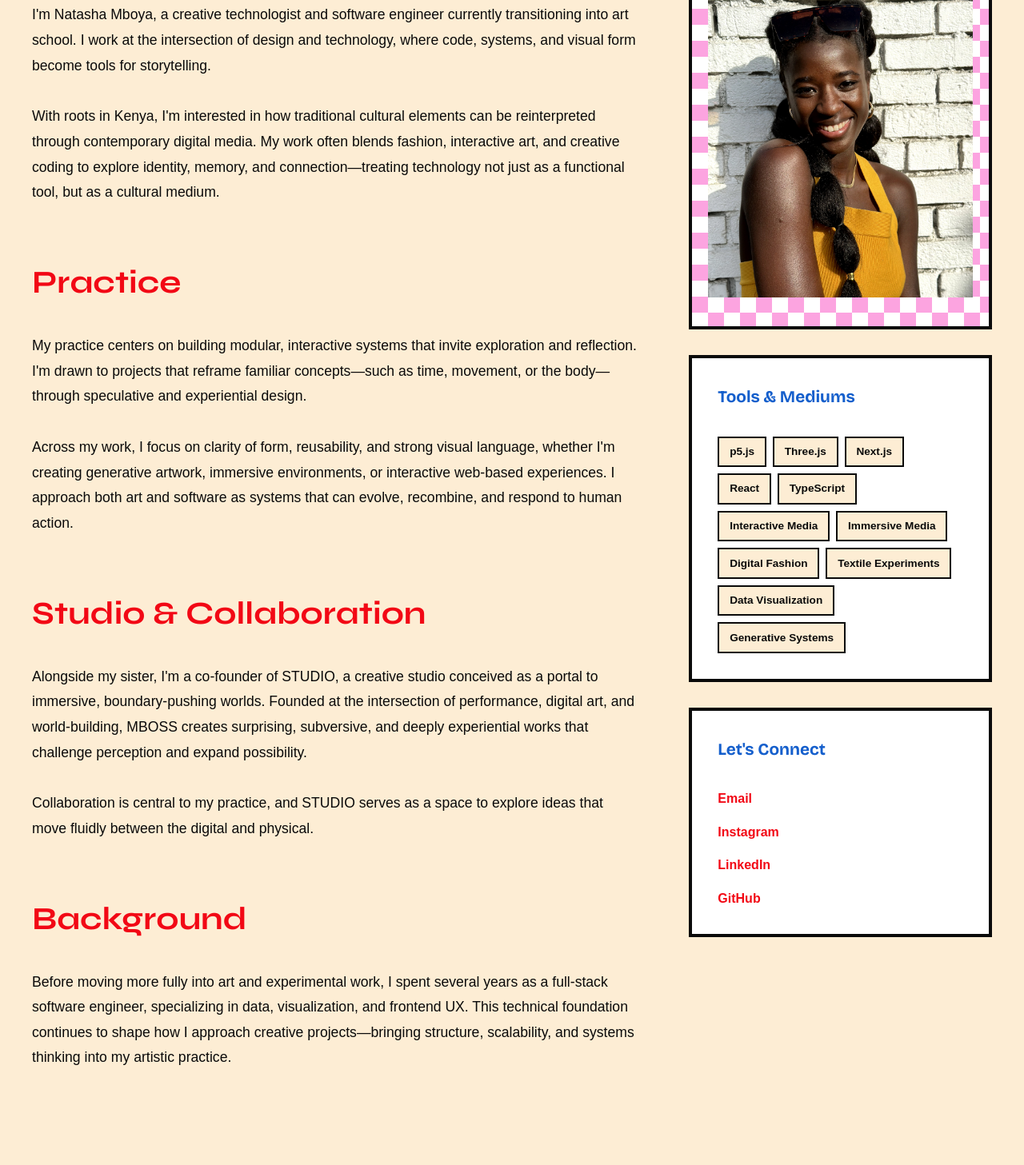
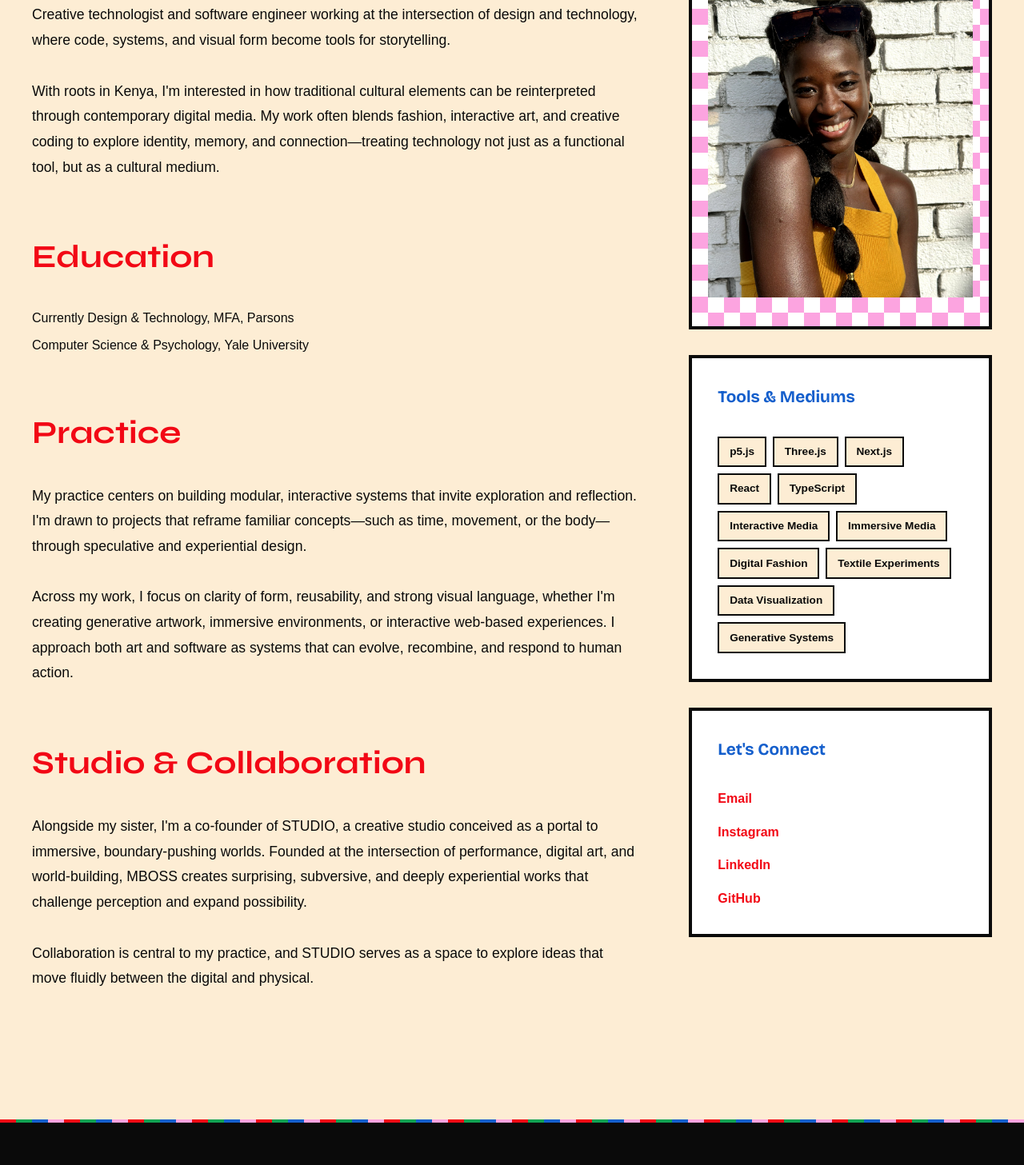
Before and after one commit to tasham16/cc-lab-portfolio, a plain HTML site: page about.html in a window 1280 px wide. Shown: the part 883-2340 px from the top of the page at 80% size. Drawn offline with nearby package versions, Linux system fonts and the light colour scheme; a web font is replaced by a local one.

Commit message:
updated copy and styles

```diff
--- a/about.html
+++ b/about.html
@@ -49,8 +49,7 @@
             <div class="about-block" data-animate>
               <h2 class="about-heading">About</h2>
               <p>
-                I'm Natasha Mboya, a creative technologist and software engineer
-                currently transitioning into art school. I work at the
+                Creative technologist and software engineer working at the
                 intersection of design and technology, where code, systems, and
                 visual form become tools for storytelling.
               </p>
@@ -62,6 +61,19 @@
                 creative coding to explore identity, memory, and
                 connection—treating technology not just as a functional tool,
                 but as a cultural medium.
+              </p>
+            </div>
+
+              <div class="about-block" data-animate>
+              <h2 class="about-heading">Education</h2>
+              <ul class="education-list">
+                <li class="education-item">
+                  Currently Design & Technology, MFA, Parsons
+                  </li>
+                  <li class="education-item">
+                         Computer Science & Psychology, Yale University
+                    </li>
+
               </p>
             </div>
 
@@ -101,17 +113,7 @@
               </p>
             </div>
 
-            <div class="about-block" data-animate>
-              <h2 class="about-heading">Background</h2>
-              <p>
-                Before moving more fully into art and experimental work, I spent
-                several years as a full-stack software engineer, specializing in
-                data, visualization, and frontend UX. This technical foundation
-                continues to shape how I approach creative projects—bringing
-                structure, scalability, and systems thinking into my artistic
-                practice.
-              </p>
-            </div>
+
           </div>
 
           <div class="about-sidebar">
--- a/styles.css
+++ b/styles.css
@@ -518,6 +518,18 @@ img {
   color: var(--black);
 }
 
+/* Remove bullets for education list on About page */
+.education-list {
+  list-style: none;
+  padding-left: 0;
+  margin-left: 0;
+}
+
+.education-item {
+  padding-left: 0;
+  margin-bottom: 0.5rem;
+}
+
 .about-text em {
   font-style: italic;
   color: var(--blue);
```
Also changed, not shown: index.html (+2 -2 lines).
